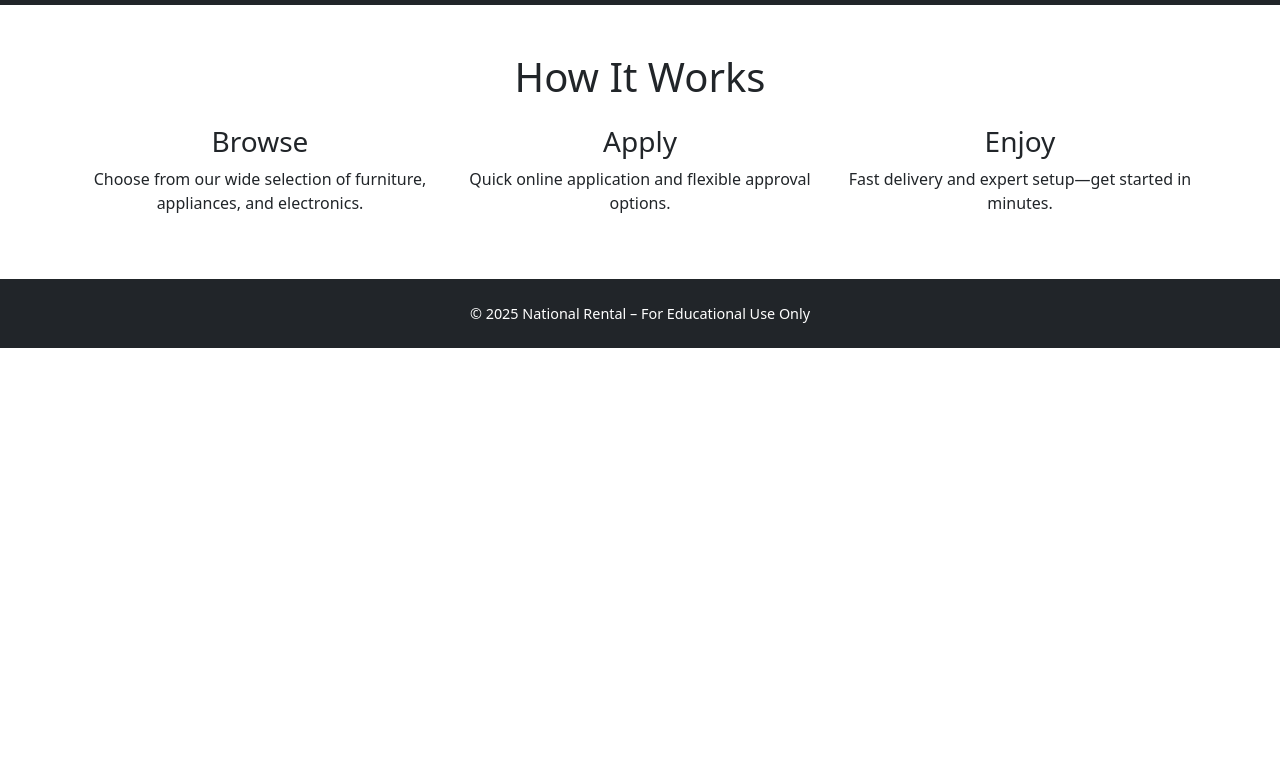
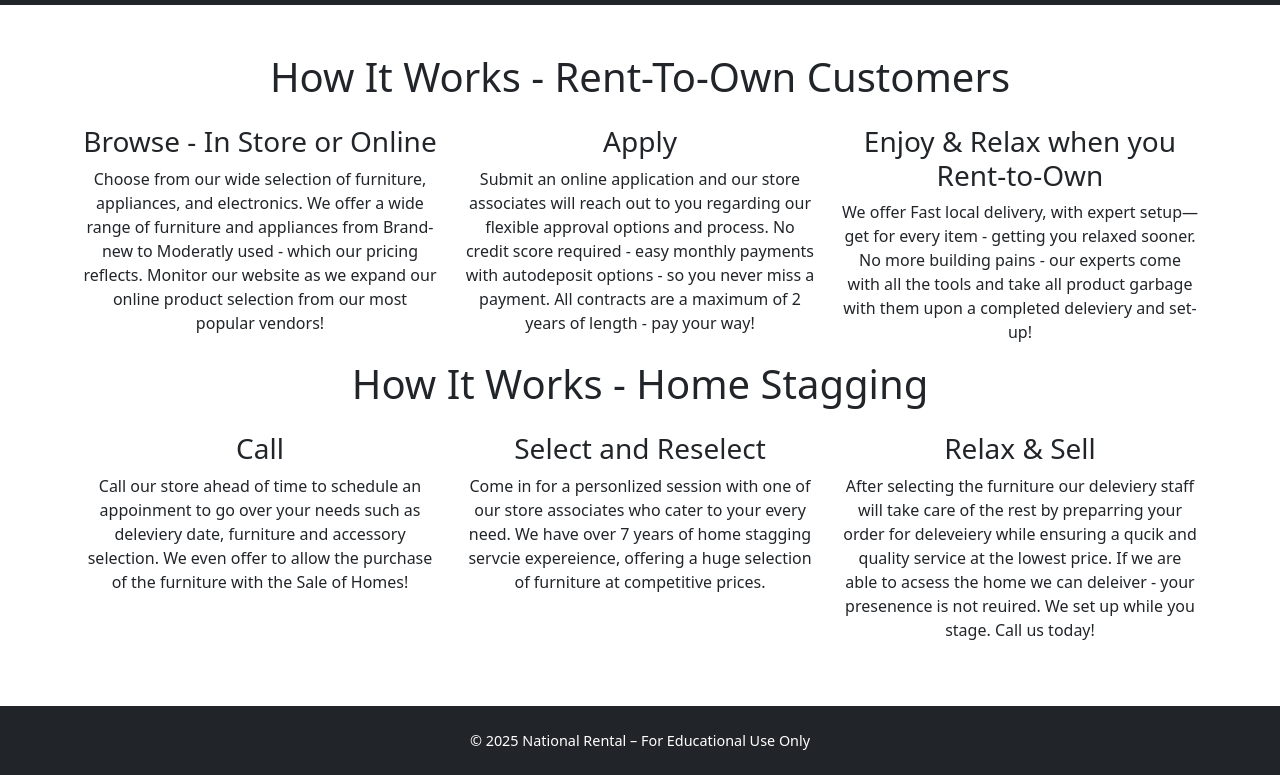
Before and after one commit to RapidRenting/national-rental-site, a plain HTML site: page how-it-works.html in a window 1280 px wide. Shown: the part 61-836 px from the top of the page. Before the commit the page ends 800 px from the top, so only its background shows below. Drawn offline with nearby package versions, Linux system fonts and the light colour scheme.

Commit message:
Updated How it Works Page

```diff
--- a/how-it-works.html
+++ b/how-it-works.html
@@ -47,19 +47,35 @@
   </nav>
 
   <main class="container py-5">
-    <h1 class="text-center mb-4">How It Works</h1>
+    <h1 class="text-center mb-4">How It Works - Rent-To-Own Customers</h1>
     <div class="row gx-4 gy-4">
       <div class="col-md-4 text-center">
-        <h3>Browse</h3>
-        <p>Choose from our wide selection of furniture, appliances, and electronics.</p>
+        <h3>Browse - In Store or Online</h3>
+        <p>Choose from our wide selection of furniture, appliances, and electronics. We offer a wide range of furniture and appliances from Brand-new to Moderatly used - which our pricing reflects. Monitor our website as we expand our online product selection from our most popular vendors!</p>
       </div>
       <div class="col-md-4 text-center">
         <h3>Apply</h3>
-        <p>Quick online application and flexible approval options.</p>
+        <p>Submit an online application and our store associates will reach out to you regarding our flexible approval options and process. No credit score required - easy monthly payments with autodeposit options - so you never miss a payment. All contracts are a maximum of 2 years of length - pay your way!</p>
       </div>
       <div class="col-md-4 text-center">
-        <h3>Enjoy</h3>
-        <p>Fast delivery and expert setup—get started in minutes.</p>
+        <h3>Enjoy & Relax when you Rent-to-Own</h3>
+        <p>We offer Fast local delivery, with expert setup—get for every item - getting you relaxed sooner. No more building pains - our experts come with all the tools and take all product garbage with them upon a completed deleviery and set-up!</p>
+      </div>
+    </div>
+
+        <h1 class="text-center mb-4">How It Works - Home Stagging</h1>
+    <div class="row gx-4 gy-4">
+      <div class="col-md-4 text-center">
+        <h3>Call</h3>
+        <p>Call our store ahead of time to schedule an appoinment to go over your needs such as deleviery date, furniture and accessory selection. We even offer to allow the purchase of the furniture with the Sale of Homes!</p>
+      </div>
+      <div class="col-md-4 text-center">
+        <h3>Select and Reselect</h3>
+        <p>Come in for a personlized session with one of our store associates who cater to your every need. We have over 7 years of home stagging servcie expereience, offering a huge selection of furniture at competitive prices.</p>
+      </div>
+      <div class="col-md-4 text-center">
+        <h3>Relax & Sell</h3>
+        <p>After selecting the furniture our deleviery staff will take care of the rest by preparring your order for deleveiery while ensuring a qucik and quality service at the lowest price. If we are able to acsess the home we can deleiver - your presenence is not reuired. We set up while you stage. Call us today!</p>
       </div>
     </div>
   </main>
```
